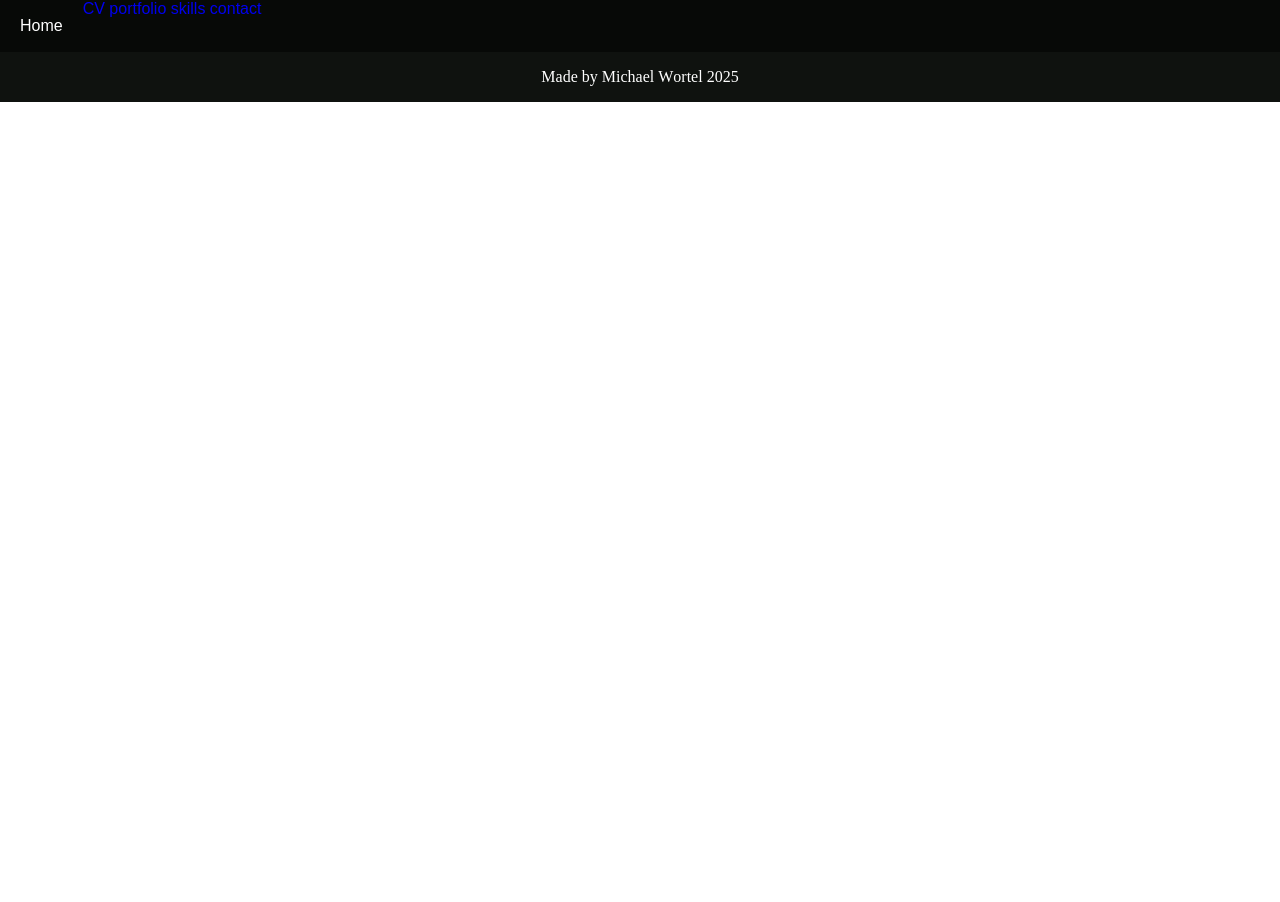
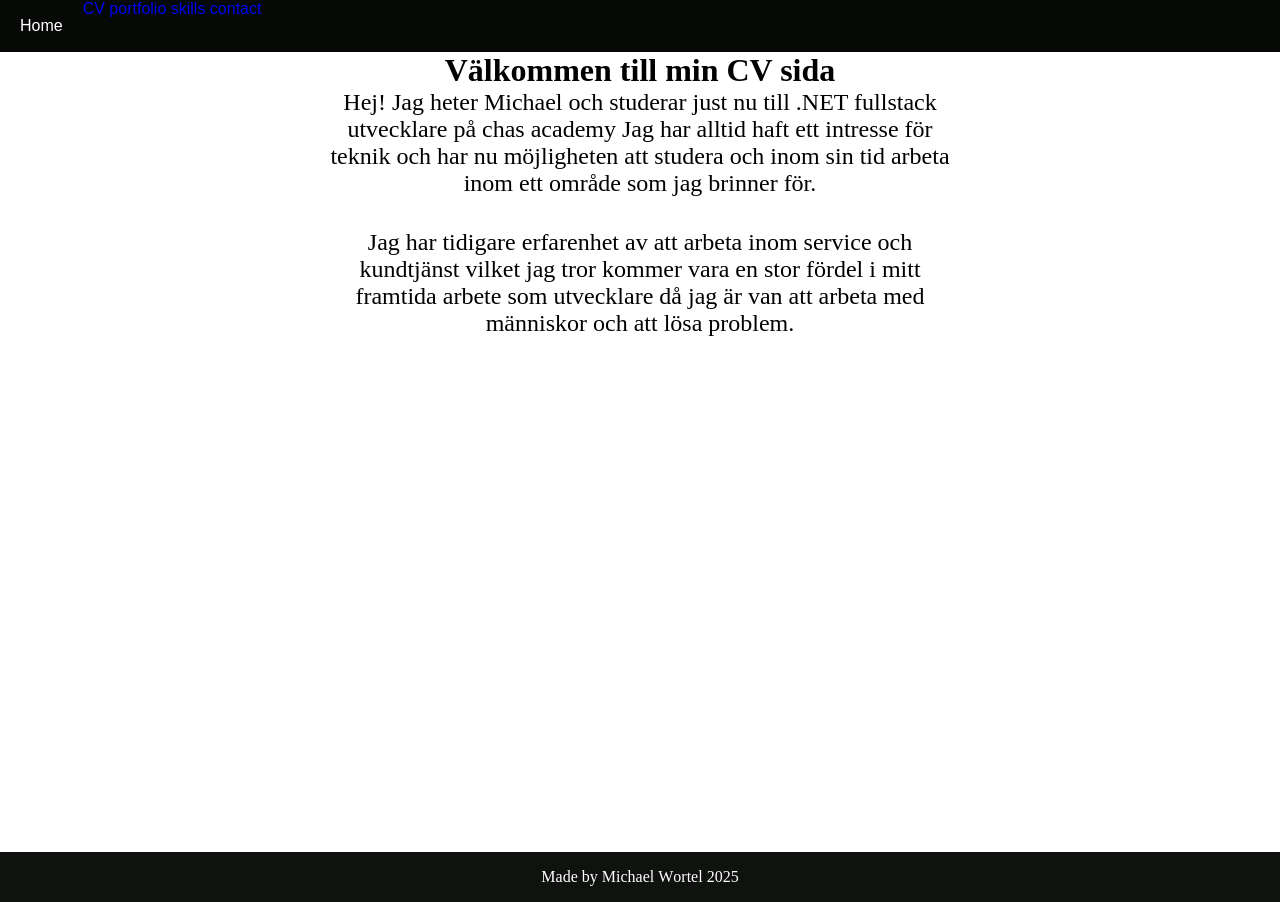
Before and after one commit to michaelw-jpg/cv-sida-react, a React (Vite) app in the folder cv-sida-react/: page / in a window 1280 px wide. Before the commit the page ends 800 px from the top, so only its background shows below. Built offline with nearby package versions, Linux system fonts and the light colour scheme.

Commit message:
rollback

```diff
--- a/cv-sida-react/src/App.jsx
+++ b/cv-sida-react/src/App.jsx
@@ -16,7 +16,7 @@
       <BrowserRouter>
         <Navbar />
         <Routes>
-          <Route path="/cv-sida-react/" element={<Home />} />
+          <Route path="/" element={<Home />} />
           <Route path="/CV" element={<CV />} />
           <Route path="/portfolio" element={<Portfolio />} />
           <Route path="/skills" element={<Skills />} />
```
